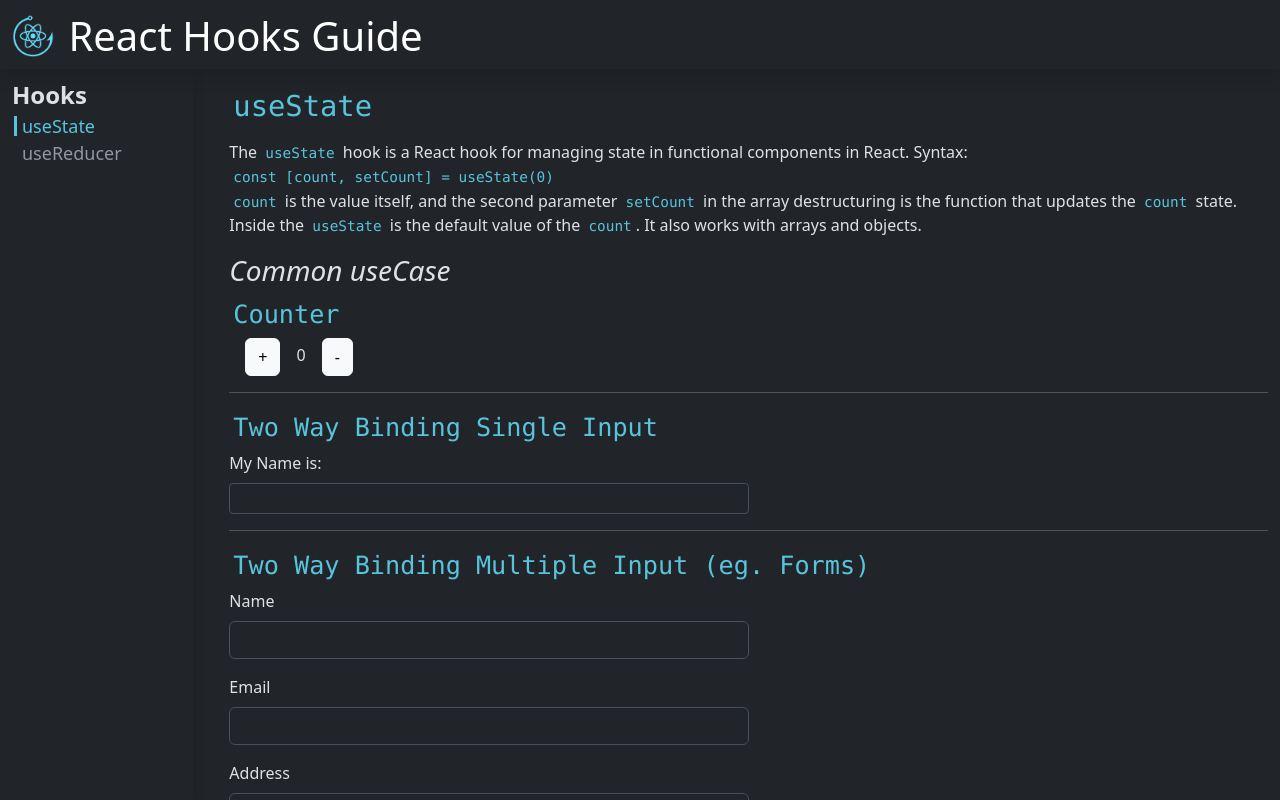
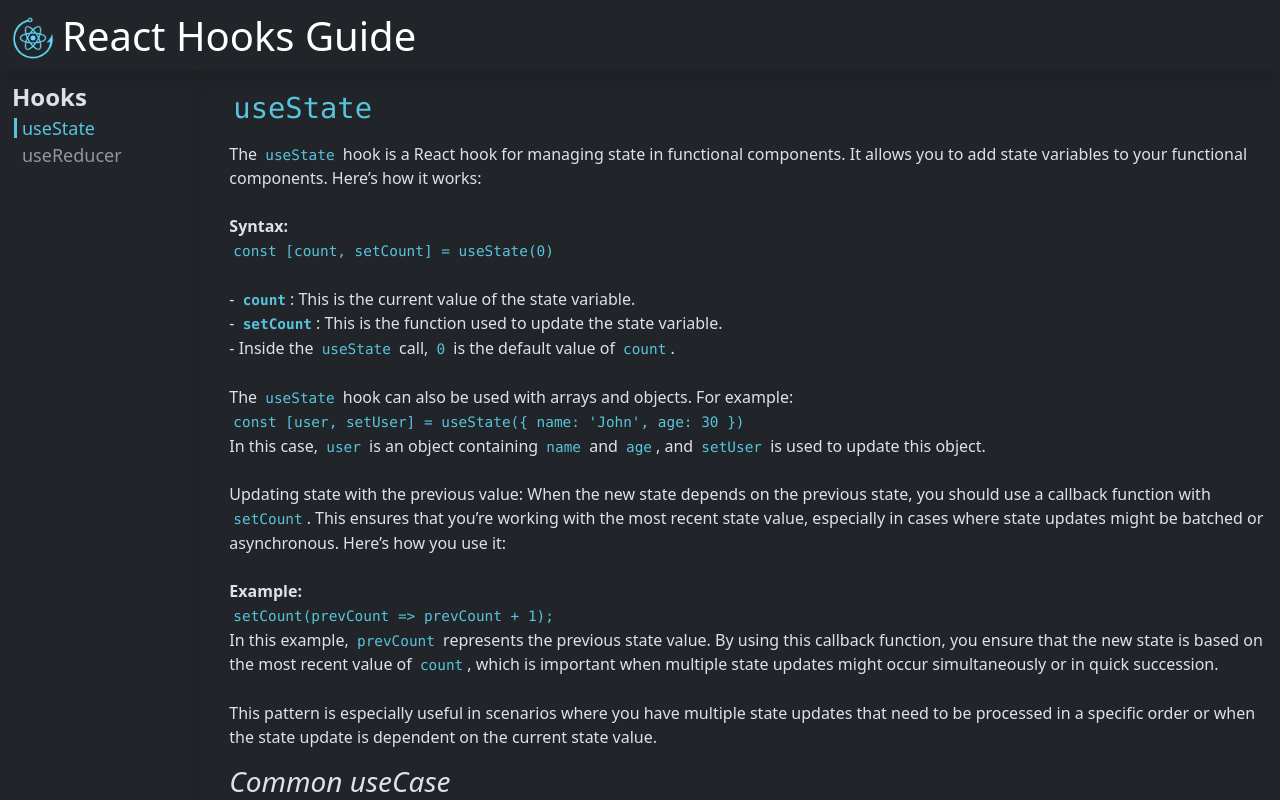
Before and after one commit to alonzojoe/react-hooks-guide, a React (Vite) app: page /use-state in a window 1280 px wide. Built offline with nearby package versions, Linux system fonts and the light colour scheme.

Commit message:
chore: add ReactHook Loko

```diff
--- a/index.html
+++ b/index.html
@@ -2,7 +2,7 @@
 <html lang="en" data-bs-theme="dark">
   <head>
     <meta charset="UTF-8" />
-    <link rel="icon" type="image/svg+xml" href="/vite.svg" />
+    <link rel="icon" type="image/svg+xml" href="/hook.png" />
     <meta name="viewport" content="width=device-width, initial-scale=1.0" />
     <title>React Hooks Guide</title>
   </head>
--- a/src/Layouts/RootLayout.jsx
+++ b/src/Layouts/RootLayout.jsx
@@ -36,8 +36,13 @@
         >
           <i className="bx bx-menu-alt-left fs-1 border rounded route-link p-1"></i>
         </button>
-        <img src={HookLogo} alt="ReactHooks" width="50" height="50" />{" "}
         <Link to="/" className="text-decoration-none text-white align-middle">
+          <img src={HookLogo} alt="ReactHooks" width="50" height="50" />
+        </Link>
+        <Link
+          to="/"
+          className="mx-1 text-decoration-none text-white align-middle"
+        >
           <span>React Hooks Guide</span>
         </Link>
       </h1>
--- a/src/pages/use-state/HookUseState.jsx
+++ b/src/pages/use-state/HookUseState.jsx
@@ -30,15 +30,62 @@
       </h2>
       <p className="mt-3">
         The <code>useState</code> hook is a React hook for managing state in
-        functional components in React. Syntax: <br />
+        functional components. It allows you to add state variables to your
+        functional components. Here’s how it works:
+        <br />
+        <br />
+        <strong>Syntax:</strong> <br />
         <code>const [count, setCount] = useState(0)</code>
         <br />
-        <code>count</code> is the value itself, and the second parameter{" "}
-        <code>setCount</code> in the array destructuring is the function that
-        updates the <code>count</code> state. Inside the <code>useState</code>{" "}
-        is the default value of the <code>count</code>. It also works with
-        arrays and objects.
+        <br />-{" "}
+        <strong>
+          <code>count</code>
+        </strong>
+        : This is the current value of the state variable.
+        <br />-{" "}
+        <strong>
+          <code>setCount</code>
+        </strong>
+        : This is the function used to update the state variable.
+        <br />- Inside the <code>useState</code> call, <code>0</code> is the
+        default value of <code>count</code>.
+        <br />
+        <br />
+        The <code>useState</code> hook can also be used with arrays and objects.
+        For example:
+        <br />
+        <code>
+          {`const [user, setUser] = useState({ name: 'John', age: 30 })`}
+        </code>
+        <br />
+        In this case, <code>user</code> is an object containing{" "}
+        <code>name</code> and <code>age</code>, and <code>setUser</code> is used
+        to update this object.
+        <br />
+        <br />
+        Updating state with the previous value: When the new state depends on
+        the previous state, you should use a callback function with{" "}
+        <code>setCount</code>. This ensures that you’re working with the most
+        recent state value, especially in cases where state updates might be
+        batched or asynchronous. Here’s how you use it:
+        <br />
+        <br />
+        <strong>Example:</strong>
+        <br />
+        <code>setCount(prevCount =&gt; prevCount + 1);</code>
+        <br />
+        In this example, <code>prevCount</code> represents the previous state
+        value. By using this callback function, you ensure that the new state is
+        based on the most recent value of <code>count</code>, which is important
+        when multiple state updates might occur simultaneously or in quick
+        succession.
+        <br />
+        <br />
+        This pattern is especially useful in scenarios where you have multiple
+        state updates that need to be processed in a specific order or when the
+        state update is dependent on the current state value.
       </p>
+
       <h3>
         <i>Common useCase</i>
       </h3>
```
Also changed, not shown: public/hook.png (added).
